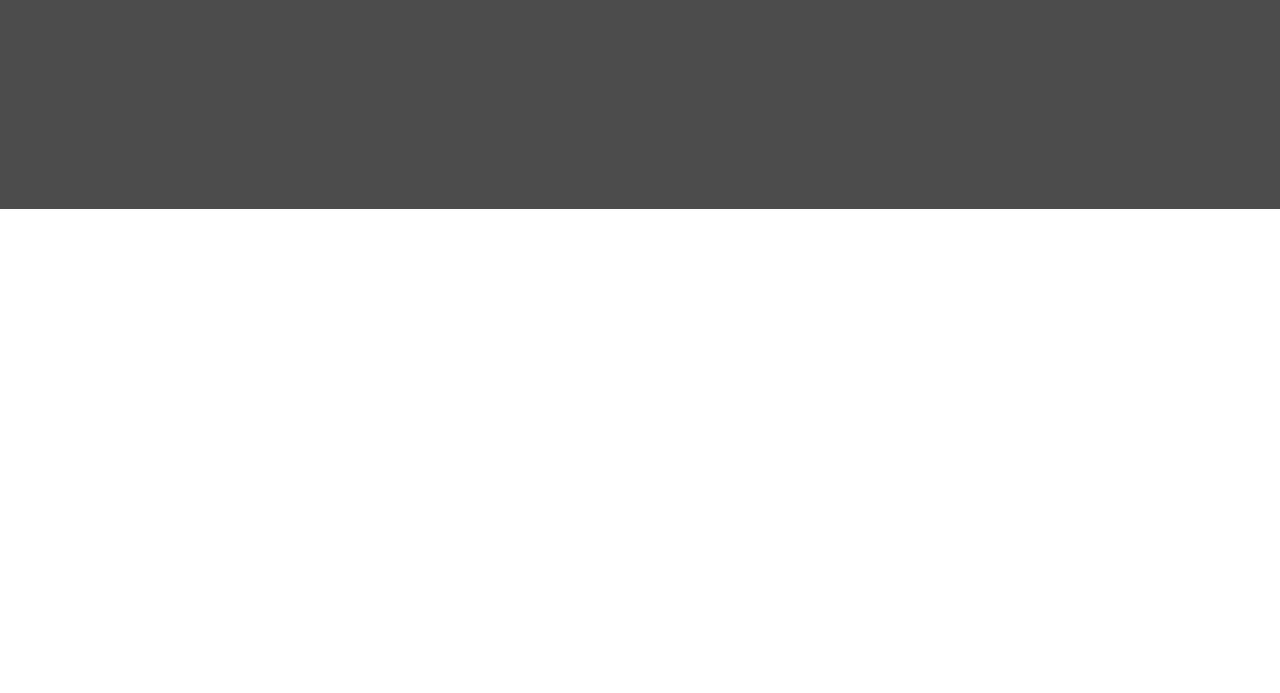
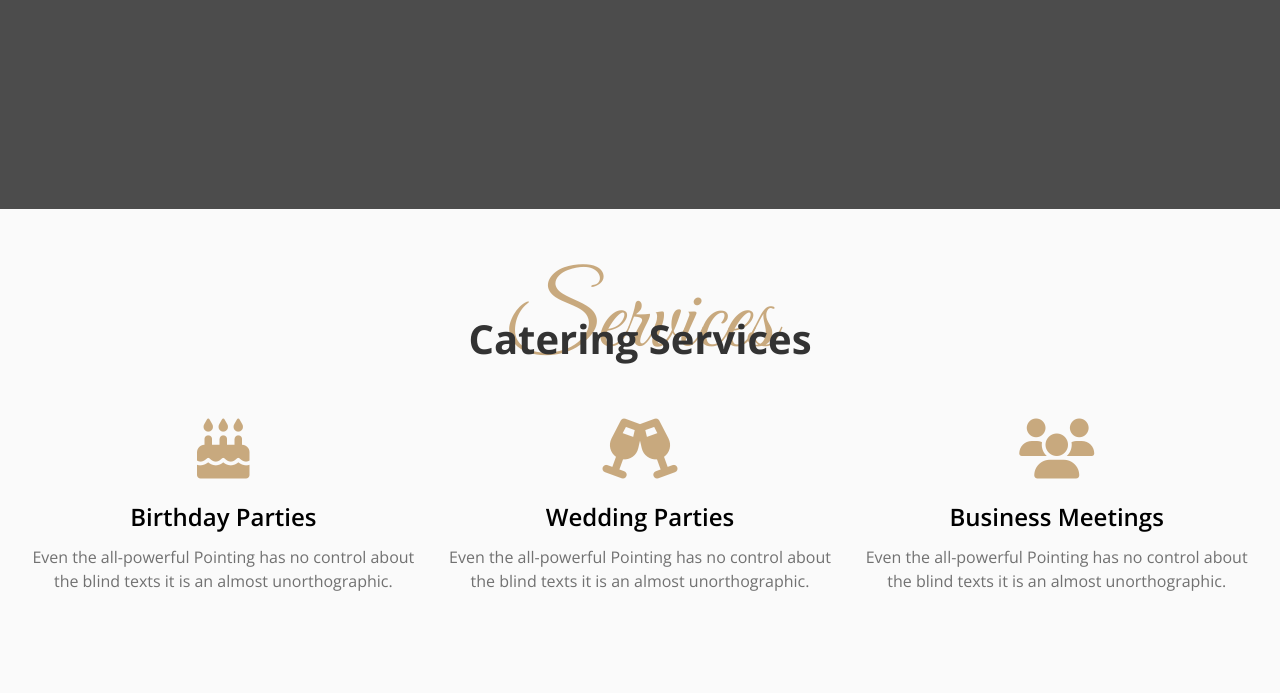
Before and after one commit to codeme254/MealZone, a website built with Vite: page index.html in a window 1280 px wide. Shown: the part 591-1284 px from the top of the page. Before the commit the page ends 800 px from the top, so only its background shows below. Built offline with nearby package versions, Linux system fonts and the light colour scheme; files whose address does not match are found by name.

Commit message:
build the services section

```diff
--- a/index.html
+++ b/index.html
@@ -130,6 +130,44 @@
       </div>
     </section>
     <!-- end of the hero section -->
+
+    <!-- services section -->
+    <section class="services">
+      <div class="title">
+        <span class="title--sub">services</span>
+        <h2 class="title--main">catering services</h2>
+      </div>
+
+      <div class="services-container">
+        <div class="service">
+          <i class="fa-solid fa-cake-candles"></i>
+          <h3 class="service-title">birthday parties</h3>
+          <p class="service-description">
+            Even the all-powerful Pointing has no control about the blind texts
+            it is an almost unorthographic.
+          </p>
+        </div>
+
+        <div class="service">
+          <i class="fa-solid fa-champagne-glasses"></i>
+          <h3 class="service-title">wedding parties</h3>
+          <p class="service-description">
+            Even the all-powerful Pointing has no control about the blind texts
+            it is an almost unorthographic.
+          </p>
+        </div>
+
+        <div class="service">
+          <i class="fa-solid fa-users"></i>
+          <h3 class="service-title">business meetings</h3>
+          <p class="service-description">
+            Even the all-powerful Pointing has no control about the blind texts
+            it is an almost unorthographic.
+          </p>
+        </div>
+      </div>
+    </section>
+    <!-- end of services section -->
     <script type="module" src="/main.js"></script>
   </body>
 </html>
--- a/style.css
+++ b/style.css
@@ -37,7 +37,7 @@ body {
   position: relative;
 }
 
-/* common styles */
+/* reusable components styles */
 .btn {
   border: none;
   outline: none;
@@ -49,7 +49,44 @@ body {
   padding: 1.5rem 2rem;
   border-radius: 3px;
 }
-/* end of common styles */
+
+.title {
+  display: flex;
+  flex-direction: column;
+  align-items: center;
+  position: relative;
+}
+
+.title--sub {
+  font-family: var(--secondary-font);
+  text-transform: capitalize;
+  font-size: 10rem;
+  color: var(--color-primary);
+  position: absolute;
+  top: -6rem;
+  left: 50%;
+  transform: translateX(-50%);
+  z-index: 5;
+}
+
+.title--main {
+  font-size: 4rem;
+  text-transform: capitalize;
+  color: var(--color-black-dark);
+  text-align: center;
+  z-index: 10;
+}
+
+@media screen and (max-width: 31.25em) {
+  .title--sub {
+    font-size: 8rem;
+  }
+
+  .title--main {
+    font-size: 3rem;
+  }
+}
+/* end of reusable components styles */
 
 /* header stylings */
 .header {
@@ -271,3 +308,48 @@ body {
   color: var(--color-grey-light);
 }
 /* end of hero section stylings */
+
+/* services section */
+.services {
+  padding: 10rem 3rem;
+  background-color: var(--color-white-light);
+}
+
+.services-container {
+  display: flex;
+  justify-content: center;
+  gap: 3rem;
+  margin-top: 5rem;
+}
+
+@media screen and (max-width: 50em) {
+  .services-container {
+    flex-direction: column;
+  }
+}
+
+.service {
+  display: flex;
+  flex-direction: column;
+  align-items: center;
+}
+
+.service i {
+  font-size: 6rem;
+  color: var(--color-primary);
+  margin-bottom: 2rem;
+}
+
+.service-title {
+  text-transform: capitalize;
+  color: var(--color-black);
+  margin-bottom: 1rem;
+  font-size: 2.4rem;
+  font-weight: 600;
+  text-align: center;
+}
+
+.service-description {
+  text-align: center;
+}
+/* end of the services section */
```
